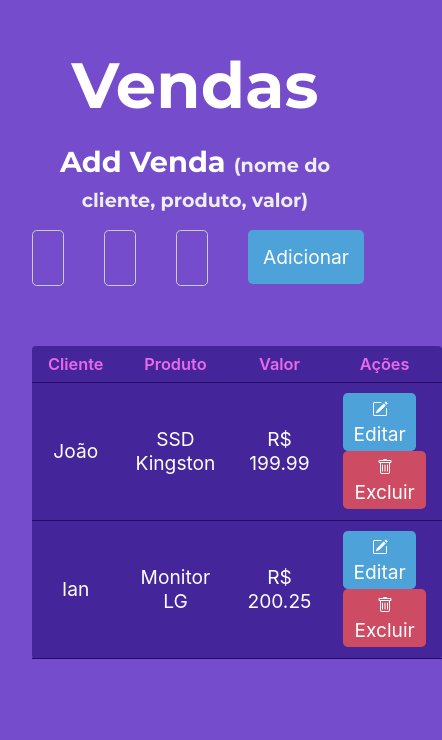
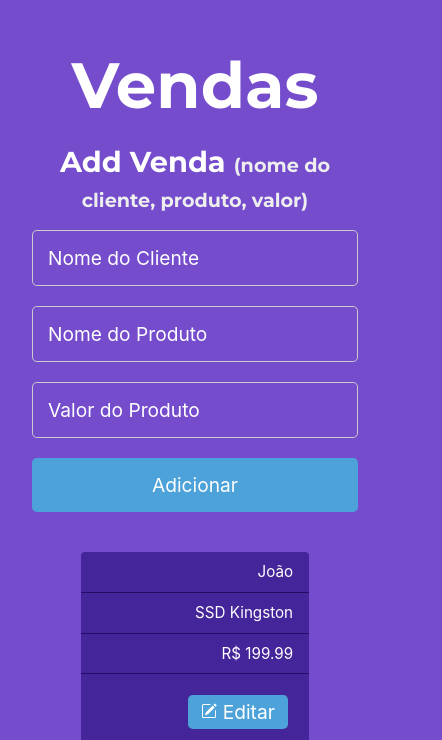
Before and after one commit to iantbdev/sales-management, a React (Vite) app: page /management in a window 390 px wide. Shown: the part 104-844 px from the top of the page, 442 px wide, since content can reach past the window. Built offline with nearby package versions, Linux system fonts and the light colour scheme.

Commit message:
responsividade e melhoria de interface

```diff
--- a/src/Components/Management/management.module.css
+++ b/src/Components/Management/management.module.css
@@ -27,7 +27,7 @@
 .botaoProduto {
   padding: 15px;
   color: white;
-  height: 50%;
+  height: 100%;
 }
 
 span {
@@ -85,3 +85,59 @@ tbody tr:hover {
 .botaoExcluir:hover {
   background-color: #dc3545;
 }
+
+@media screen and (max-width: 1216px) {
+  .botaoExcluir,
+  .botaoEditar {
+    margin: 10px 5px 10px 5px;
+    width: 100px;
+  }
+}
+
+@media screen and (max-width: 840px) {
+  .formProduto {
+    display: grid;
+    grid-template-columns: 1fr;
+  }
+}
+
+@media screen and (max-width: 600px) {
+  table {
+    border: 0;
+    width: 70%;
+  }
+
+  table thead {
+    border: none;
+    height: 1px;
+    margin: -1px;
+    overflow: hidden;
+    padding: 0;
+    position: absolute;
+    width: 1px;
+  }
+
+  table tr {
+    border-bottom: 4px solid #240c64;
+    display: block;
+    margin-bottom: 0.625em;
+  }
+
+  table td {
+    border-bottom: 1px solid #240c64;
+    display: block;
+    font-size: 0.95rem;
+    text-align: right;
+  }
+
+  table td::before {
+    content: attr(data-label);
+    float: left;
+    font-weight: bold;
+    text-transform: uppercase;
+  }
+
+  table td:last-child {
+    border-bottom: 0;
+  }
+}
```
